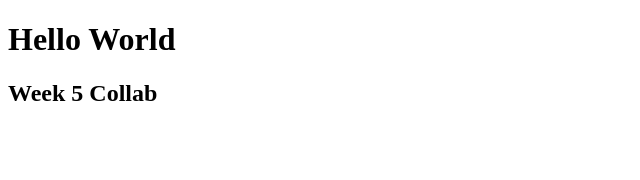
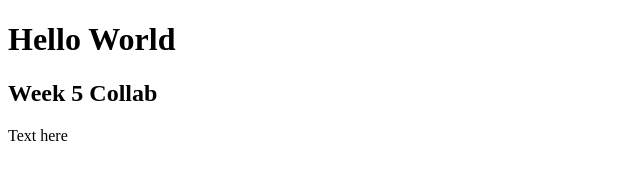
Before and after one commit to rafiamastoor/Week5-Collab, a plain HTML site: page index.html in a window 1280 px wide. Shown: the full height of the page, 0-640 px from the left. Drawn offline with Linux system fonts and the light colour scheme.

Commit message:
added some text

```diff
--- a/index.html
+++ b/index.html
@@ -8,5 +8,6 @@
 <body>
     <h1>Hello World</h1>
     <h2>Week 5 Collab</h2>
+    <p>Text here</p>
 </body>
 </html>
```
